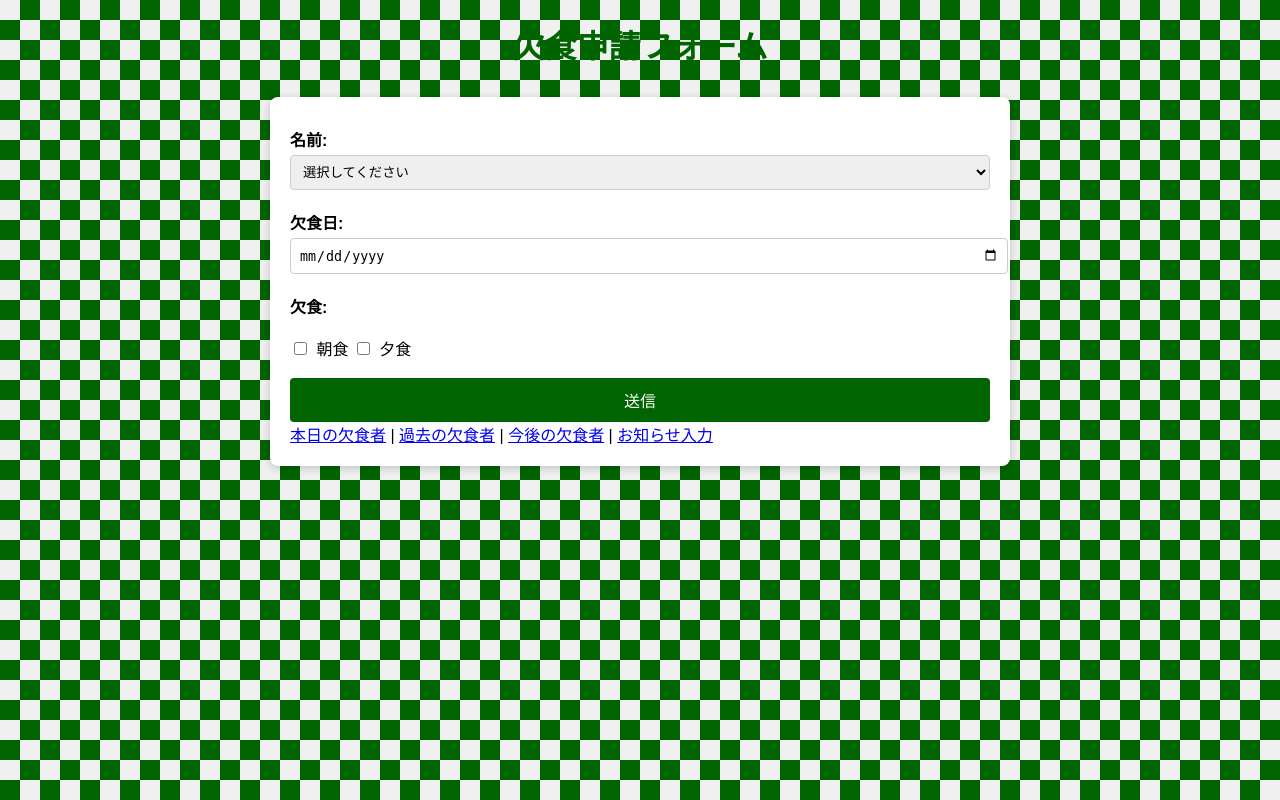
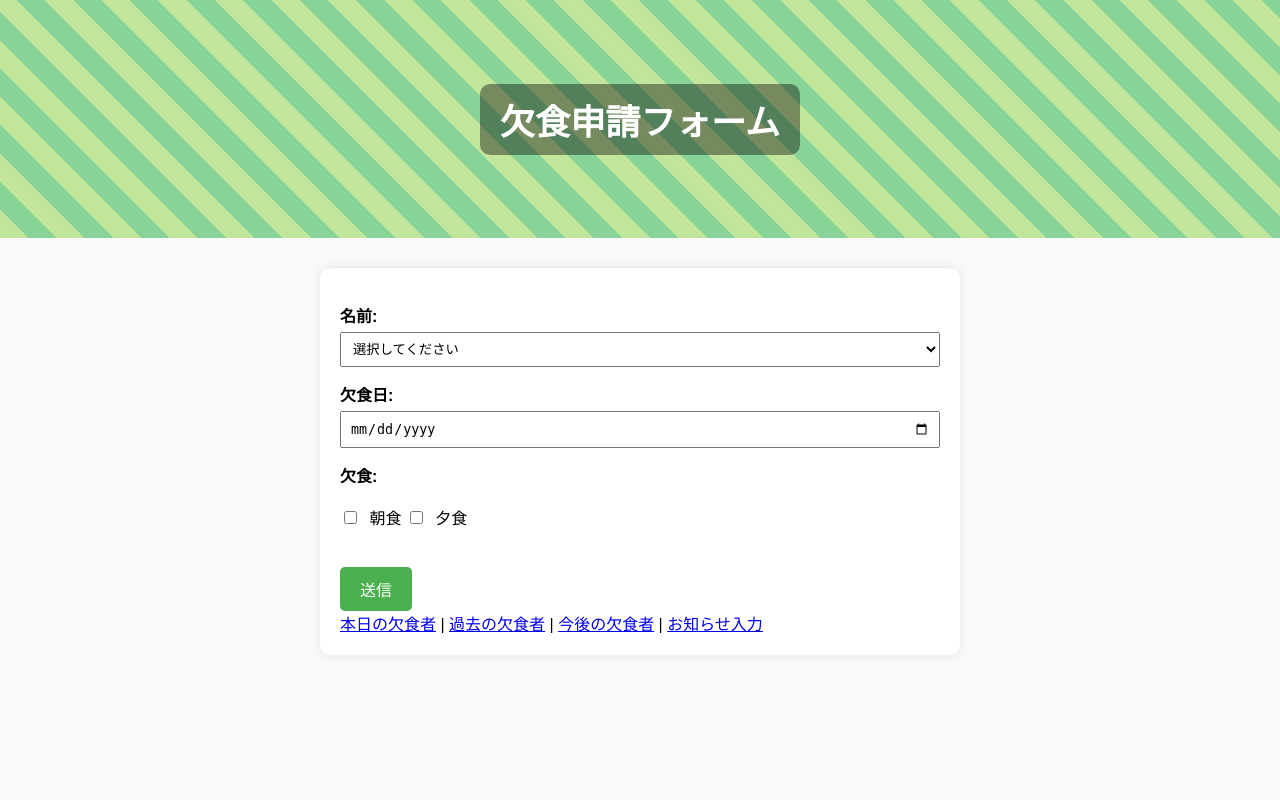
Before and after one commit to syunki-16/skip-meals-sit-app, a Flask app: page / in a window 1280 px wide. Run offline with Flask 2, Linux system fonts and the light colour scheme.

Commit message:
Update style.css

```diff
--- a/static/style.css
+++ b/static/style.css
@@ -1,84 +1,75 @@
 body {
-    font-family: Arial, sans-serif;
-    background-color: #f0f0f0;
+    font-family: sans-serif;
     margin: 0;
     padding: 0;
-    background-image: linear-gradient(45deg, #006400 25%, transparent 25%),
-                      linear-gradient(-45deg, #006400 25%, transparent 25%),
-                      linear-gradient(45deg, transparent 75%, #006400 75%),
-                      linear-gradient(-45deg, transparent 75%, #006400 75%);
-    background-size: 40px 40px;
-    background-position: 0 0, 0 20px, 20px -20px, -20px 0px;
+    background-color: #f9f9f9;
+}
+
+.header {
+    background-image: repeating-linear-gradient(45deg, #c2e59c 0, #c2e59c 20px, #88d498 20px, #88d498 40px);
+    color: white;
+    text-align: center;
+    padding: 60px 0;
+    position: relative;
+}
+
+.header h1 {
+    position: relative;
+    z-index: 1;
+    color: #fff;
+    font-size: 2.2em;
+    background-color: rgba(0,0,0,0.4);
+    display: inline-block;
+    padding: 10px 20px;
+    border-radius: 10px;
 }
 
 .container {
-    background-color: white;
-    max-width: 700px;
+    max-width: 600px;
     margin: 30px auto;
+    background: white;
     padding: 20px;
-    border-radius: 8px;
-    box-shadow: 0 2px 8px rgba(0, 0, 0, 0.2);
+    box-shadow: 0 0 10px rgba(0, 0, 0, 0.1);
+    border-radius: 10px;
 }
 
-h1 {
-    text-align: center;
-    color: #006400;
-}
-
-label {
+form label {
     display: block;
-    margin-top: 10px;
+    margin-top: 15px;
     font-weight: bold;
 }
 
-input[type="text"], input[type="date"], select {
+form input[type="date"],
+form select {
     width: 100%;
     padding: 8px;
-    margin-top: 4px;
-    margin-bottom: 10px;
-    border: 1px solid #ccc;
-    border-radius: 4px;
+    margin-top: 5px;
+    box-sizing: border-box;
 }
 
-input[type="checkbox"] {
-    margin-right: 5px;
+form input[type="checkbox"] {
+    margin-right: 8px;
 }
 
-button {
-    display: block;
-    width: 100%;
-    padding: 10px;
-    background-color: #006400;
+form button {
+    margin-top: 20px;
+    padding: 10px 20px;
+    background-color: #4caf50;
     color: white;
     border: none;
-    border-radius: 4px;
+    border-radius: 5px;
     cursor: pointer;
     font-size: 16px;
 }
 
-button:hover {
-    background-color: #004d00;
+form button:hover {
+    background-color: #45a049;
 }
 
-.notice-section {
-    background-color: #e8f5e9;
-    border-left: 6px solid #2e7d32;
+.announcement-box {
+    background-color: #fff8dc;
+    border-left: 5px solid #f0a500;
     padding: 10px;
     margin-bottom: 20px;
+    border-radius: 5px;
 }
-
-.links {
-    margin-top: 20px;
-    text-align: center;
-}
-
-.links a {
-    margin: 0 10px;
-    color: #006400;
-    text-decoration: none;
-    font-weight: bold;
-}
-
-.links a:hover {
-    text-decoration: underline;
-}
```
